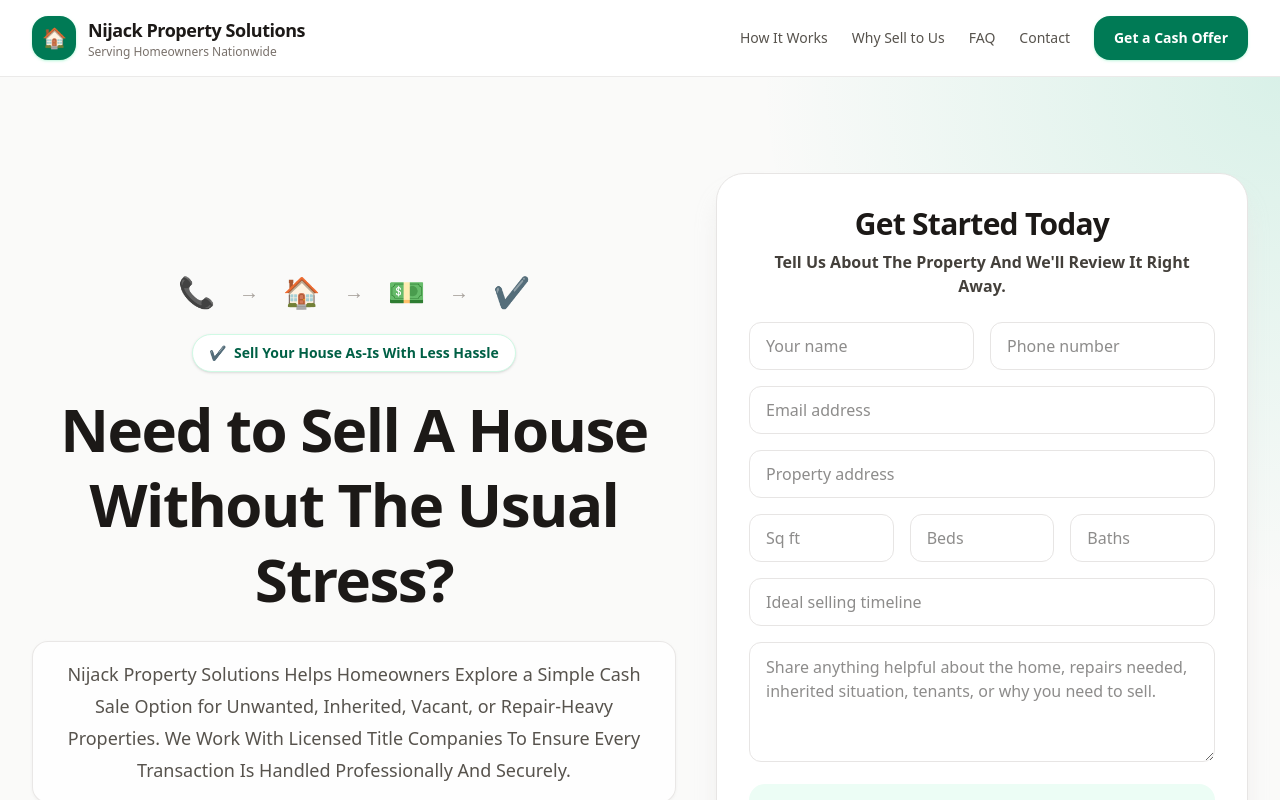
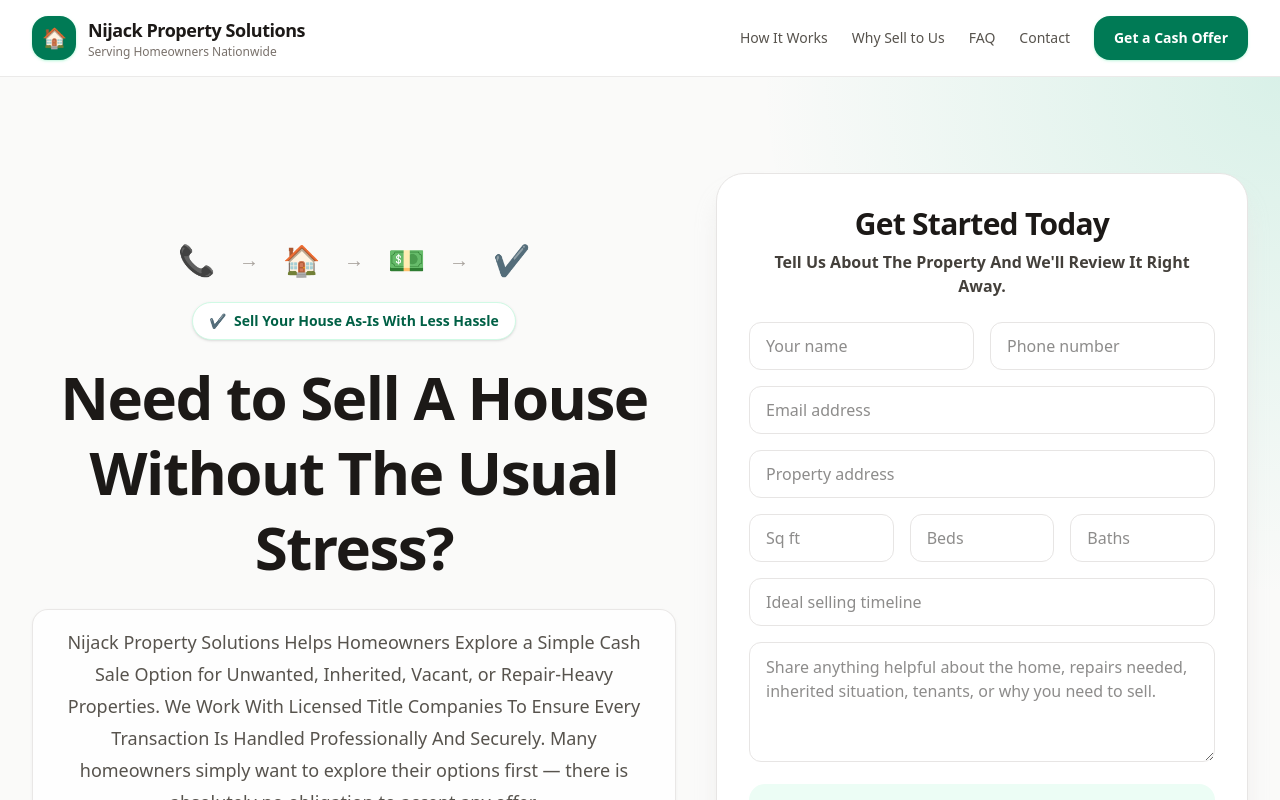
Before and after one commit to nijackacquisitions56/nijack-property-solutions, a React (Vite) app: page / in a window 1280 px wide. Shown: the top 800 px of the page. Built offline with nearby package versions, Linux system fonts and the light colour scheme.

Commit message:
Update App.jsx

```diff
--- a/src/App.jsx
+++ b/src/App.jsx
@@ -125,6 +125,8 @@ export default function NijackPropertySolutionsWebsite() {
               <div className="mx-auto mt-6 max-w-2xl rounded-2xl border border-stone-200/90 bg-white/80 px-6 py-4 shadow-sm shadow-stone-200/40">
                 <p className="text-center text-lg leading-8 text-stone-600">
                   Nijack Property Solutions Helps Homeowners Explore a Simple Cash Sale Option for Unwanted, Inherited, Vacant, or Repair-Heavy Properties. We Work With Licensed Title Companies To Ensure Every Transaction Is Handled Professionally And Securely.
+
+                  Many homeowners simply want to explore their options first — there is absolutely no obligation to accept any offer.
                 </p>
               </div>
 
```
